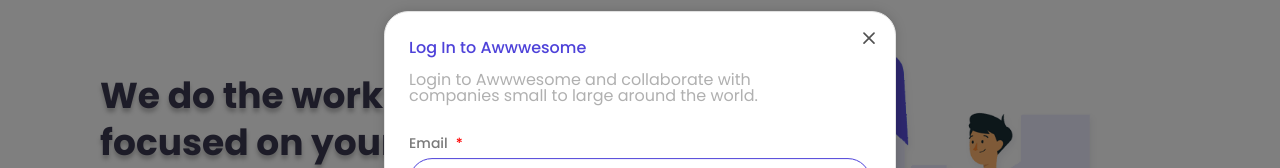
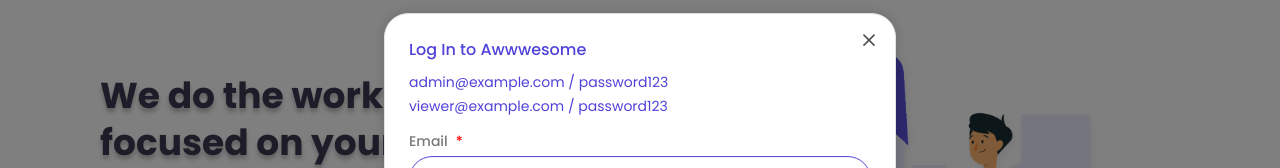
Before and after one commit to manishpun08/OLE-Task-FE, a Next.js app: page / in a window 1280 px wide. Both pictures are taken after a click on the button "Log In". Shown: the part 148-316 px from the top of the page. Built offline with nearby package versions, Linux system fonts and the light colour scheme; no server answers; what @bprogress/next would draw is missing.

Commit message:
login credential shown

```diff
--- a/src/app/(auth)/(components)/LoginModal.tsx
+++ b/src/app/(auth)/(components)/LoginModal.tsx
@@ -28,9 +28,9 @@
           <DialogTitle className="font-medium text-left typography-sub-h3 text-primary-500">
             Log In to Awwwesome
           </DialogTitle>
-          <p className="w-full max-w-sm mt-1 mb-4 text-grey-300 typography-paragraph-medium">
-            Login to Awwwesome and collaborate with companies small to large
-            around the world.
+          <p className="w-full max-w-sm  text-primary-500 typography-paragraph-small">
+            admin@example.com / password123 <br />
+            <span>viewer@example.com / password123</span>
           </p>
         </DialogHeader>
 
```
